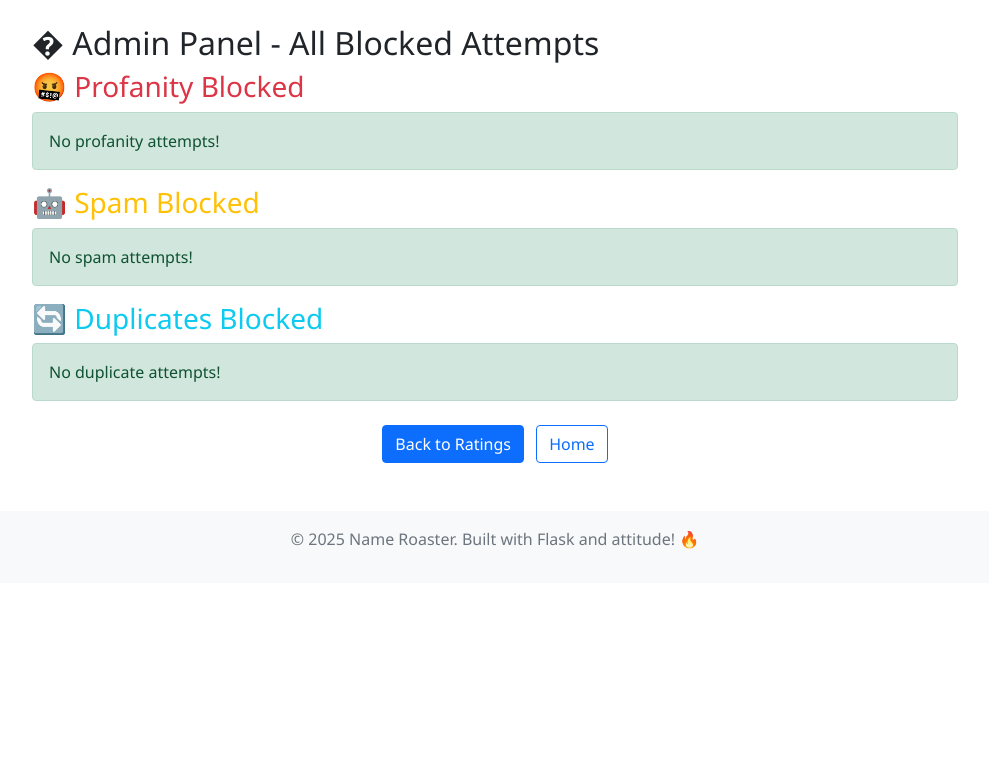
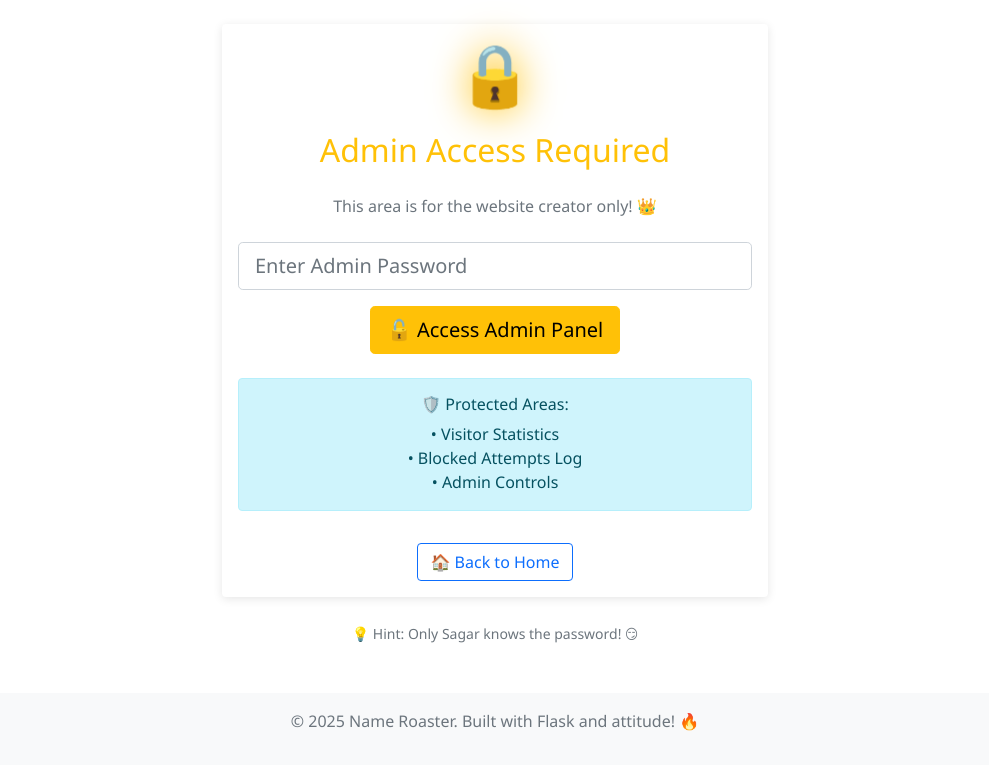
Before and after one commit to 9sagar6/web1, a Flask app: page /blocked_comments in a window 1280 px wide. Shown: the part 62-827 px from the top of the page, without its empty margins (145-1134 px from the left). Before the commit the page ends 611 px from the top, so only its background shows below. Run offline with Flask 3, Linux system fonts and the light colour scheme.

Commit message:
Add files via upload

```diff
--- a/app.py
+++ b/app.py
@@ -297,7 +297,32 @@ def submit_rating():
 
 @app.route('/visitors')
 def view_visitors():
-    """View visitor statistics - Admin only"""
+    """View visitor statistics - Admin only with password protection"""
+    return render_template('admin_login.html', title='Admin Login', redirect_to='visitors')
+
+@app.route('/admin_login', methods=['POST'])
+def admin_login():
+    """Handle admin login"""
+    password = request.form.get('password')
+    redirect_to = request.form.get('redirect_to', 'visitors')
+
+    # Admin password (change this to something secure)
+    ADMIN_PASSWORD = "sagar_admin_2025"
+
+    if password == ADMIN_PASSWORD:
+        if redirect_to == 'visitors':
+            return redirect(url_for('view_visitors_admin'))
+        elif redirect_to == 'blocked':
+            return redirect(url_for('view_blocked_comments_admin'))
+    else:
+        return render_template('admin_login.html',
+                             title='Admin Login',
+                             error="Wrong password! Access denied! 🚫",
+                             redirect_to=redirect_to)
+
+@app.route('/admin/visitors')
+def view_visitors_admin():
+    """View visitor statistics - Admin only (after login)"""
     # Convert set to list for template rendering
     unique_count = len(visitors_data["unique_visitors"])
 
@@ -338,7 +363,12 @@ def delete_comment():
 
 @app.route('/blocked_comments')
 def view_blocked_comments():
-    """View all blocked attempts - Admin only"""
+    """View all blocked attempts - Redirect to admin login"""
+    return render_template('admin_login.html', title='Admin Login', redirect_to='blocked')
+
+@app.route('/admin/blocked_comments')
+def view_blocked_comments_admin():
+    """View all blocked attempts - Admin only (after login)"""
     all_blocks = {
         "profanity": ratings_data["blocked_attempts"],
         "spam": ratings_data["spam_attempts"],
--- /dev/null
+++ b/templates/admin_login.html
@@ -0,0 +1,69 @@
+{% extends "base.html" %}
+
+{% block content %}
+<div class="row justify-content-center">
+    <div class="col-md-6">
+        <div class="card border-warning">
+            <div class="card-body text-center">
+                <h1 class="display-4 text-warning mb-4">🔒</h1>
+                <h2 class="card-title text-warning mb-4">Admin Access Required</h2>
+                <p class="text-muted mb-4">This area is for the website creator only! 👑</p>
+
+                {% if error %}
+                    <div class="alert alert-danger">
+                        {{ error }}
+                    </div>
+                {% endif %}
+
+                <form method="POST" action="{{ url_for('admin_login') }}">
+                    <input type="hidden" name="redirect_to" value="{{ redirect_to }}">
+                    <div class="mb-3">
+                        <input type="password"
+                               class="form-control form-control-lg"
+                               name="password"
+                               placeholder="Enter Admin Password"
+                               required>
+                    </div>
+                    <button type="submit" class="btn btn-warning btn-lg">
+                        🔓 Access Admin Panel
+                    </button>
+                </form>
+
+                <div class="mt-4">
+                    <div class="alert alert-info">
+                        <h6>🛡️ Protected Areas:</h6>
+                        <p class="mb-0">• Visitor Statistics<br>• Blocked Attempts Log<br>• Admin Controls</p>
+                    </div>
+                </div>
+
+                <a href="{{ url_for('home') }}" class="btn btn-outline-primary mt-3">
+                    🏠 Back to Home
+                </a>
+            </div>
+        </div>
+
+        <div class="text-center mt-4">
+            <small class="text-muted">
+                💡 Hint: Only Sagar knows the password! 😏
+            </small>
+        </div>
+    </div>
+</div>
+
+<style>
+.display-4 {
+    animation: lock 2s infinite;
+}
+
+@keyframes lock {
+    0%, 100% {
+        transform: scale(1);
+        filter: drop-shadow(0 0 10px #ffc107);
+    }
+    50% {
+        transform: scale(1.1);
+        filter: drop-shadow(0 0 20px #ffc107);
+    }
+}
+</style>
+{% endblock %}
--- a/templates/blocked.html
+++ b/templates/blocked.html
@@ -2,7 +2,41 @@
 
 {% block content %}
 {% if show_admin_panel %}
-    <!-- Admin Panel for viewing                                                          <p class="text-warning"><strong>The website creator is STILL protected!</strong> 🛡️👑</p>                    <h4 class="text-danger">🔥 EXTRA ROAST FOR THE SMART FRIEND:</h4>          <p>Try being creative with OTHER people's names! 😝</p>  <p class="text-muted">But my AI is SMARTER than your tricks! 🧠🤖</p>locked attempts -->
+    <!-- Admin Panel for viewing                                         <a href="{{ url_for('home') }}" class="btn btn-primary btn-lg mt-3">
+                        Try Again (But Don't) 😏
+                    </a>
+                </div>
+            </div>
+
+            <!-- Rating System for Blocked Users -->
+            <div class="mt-4">
+                <div class="card border-info">
+                    <div class="card-body">
+                        <h5 class="text-info">📊 Rate This Roast Experience!</h5>
+                        <p>Even though you got blocked, rate how epic this protection is! 😎</p>
+
+                        <div class="rating-container text-center">
+                            <div class="stars mb-3">
+                                <span class="star" data-rating="1">⭐</span>
+                                <span class="star" data-rating="2">⭐</span>
+                                <span class="star" data-rating="3">⭐</span>
+                                <span class="star" data-rating="4">⭐</span>
+                                <span class="star" data-rating="5">⭐</span>
+                            </div>
+                            <textarea id="comment" class="form-control mb-3" placeholder="Comment on this epic defense system... 🛡️" rows="3"></textarea>
+                            <button id="submitRating" class="btn btn-success">Submit Rating</button>
+                        </div>
+
+                        <div id="ratingResult" class="mt-3"></div>
+                    </div>
+                </div>
+            </div>
+
+            <!-- Extra savage response -->
+            <div class="mt-4">
+                <div class="card border-danger">
+                    <div class="card-body">
+                        <h4 class="text-danger">🔥 EXTRA ROAST FOR THE SMART FRIEND:</h4>                          <p class="text-warning"><strong>The website creator is STILL protected!</strong> 🛡️👑</p>                    <h4 class="text-danger">🔥 EXTRA ROAST FOR THE SMART FRIEND:</h4>          <p>Try being creative with OTHER people's names! 😝</p>  <p class="text-muted">But my AI is SMARTER than your tricks! 🧠🤖</p>locked attempts -->
     <div class="row">
         <div class="col-md-10 mx-auto">
             <h2>� Admin Panel - All Blocked Attempts</h2>
@@ -189,4 +223,80 @@
     }
 }
 </style>
+
+<script>
+// Rating system for blocked page
+document.addEventListener('DOMContentLoaded', function() {
+    const stars = document.querySelectorAll('.star');
+    const submitBtn = document.getElementById('submitRating');
+    const commentBox = document.getElementById('comment');
+    const resultDiv = document.getElementById('ratingResult');
+    let selectedRating = 0;
+
+    // Star click handlers
+    stars.forEach(star => {
+        star.addEventListener('click', function() {
+            selectedRating = this.dataset.rating;
+            updateStars(selectedRating);
+        });
+
+        star.addEventListener('mouseover', function() {
+            updateStars(this.dataset.rating);
+        });
+    });
+
+    // Reset stars on mouse leave
+    document.querySelector('.stars').addEventListener('mouseleave', function() {
+        updateStars(selectedRating);
+    });
+
+    function updateStars(rating) {
+        stars.forEach((star, index) => {
+            if (index < rating) {
+                star.style.color = '#ffc107';
+                star.style.textShadow = '0 0 10px #ffc107';
+            } else {
+                star.style.color = '#ddd';
+                star.style.textShadow = 'none';
+            }
+        });
+    }
+
+    // Submit rating
+    if (submitBtn) {
+        submitBtn.addEventListener('click', function() {
+            if (selectedRating === 0) {
+                resultDiv.innerHTML = '<div class="alert alert-warning">Please select a star rating! ⭐</div>';
+                return;
+            }
+
+            const comment = commentBox ? commentBox.value : '';
+
+            fetch('/rate', {
+                method: 'POST',
+                headers: {
+                    'Content-Type': 'application/json',
+                },
+                body: JSON.stringify({
+                    rating: selectedRating,
+                    comment: comment
+                })
+            })
+            .then(response => response.json())
+            .then(data => {
+                if (data.success) {
+                    resultDiv.innerHTML = `<div class="alert alert-success">${data.message}</div>`;
+                    submitBtn.disabled = true;
+                    submitBtn.textContent = 'Rating Submitted!';
+                } else {
+                    resultDiv.innerHTML = `<div class="alert alert-danger">${data.message}</div>`;
+                }
+            })
+            .catch(error => {
+                resultDiv.innerHTML = '<div class="alert alert-danger">Error submitting rating. Try again!</div>';
+            });
+        });
+    }
+});
+</script>
 {% endblock %}
```
Also changed, not shown: 1 other file.
